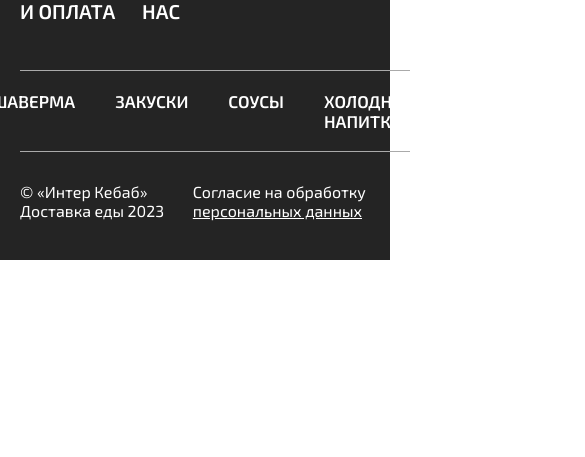
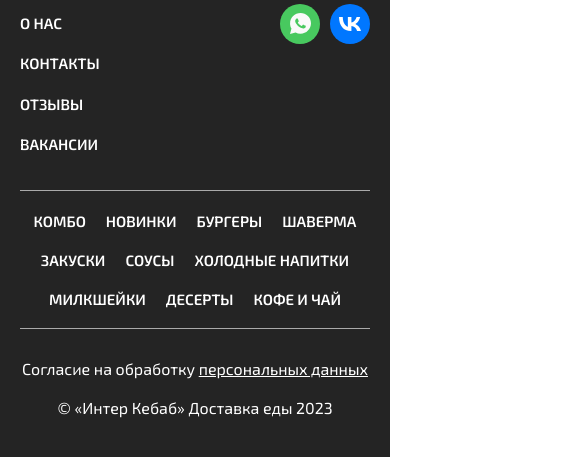
Before and after one commit to I1Kazma/Inter_Kebab, a plain HTML site: page index.html in a window 390 px wide. Shown: the part 1069-1526 px from the top of the page, 585 px wide, since content can reach past the window. Before the commit the page ends 1329 px from the top, so only its background shows below. Drawn offline with Linux system fonts and the light colour scheme.

Commit message:
header & footer finally adaptive

```diff
--- a/css/base/style.sass
+++ b/css/base/style.sass
@@ -46,6 +46,16 @@ button
     padding: 3px 7px 3px 6px
     color: white
 
+.whatsapp, .vk
+    rect
+        transition: 0.3s ease
+
+.whatsapp:hover rect
+    fill: #6cd37e
+
+.vk:hover rect
+    fill: #3292ff
+
 .max-width-wrapper
     width: 100%
     @include flex-center
--- a/css/layout/footer.sass
+++ b/css/layout/footer.sass
@@ -17,6 +17,10 @@
             position: absolute
             top: -60px
 
+            @include desktop-small
+                width: 110px
+                height: 92px
+
         .footer__layout__info
             display: flex
             justify-content: space-between
@@ -27,6 +31,13 @@
                 display: flex
                 gap: 20px
 
+                @include desktop-small
+                    max-width: 312px
+                    flex-wrap: wrap
+
+                @media (max-width: 580px)
+                    flex-direction: column
+
                 a
                     font-size: 20px
                     color: white
@@ -34,10 +45,17 @@
                     line-height: 130%
                     text-transform: uppercase
 
+                    @include desktop-small
+                        font-size: 15px
+
             .footer__layout__social
                 display: flex
                 gap: 10px
                 align-items: center
+
+                @include desktop-small
+                    flex-direction: column
+                    align-items: flex-end
 
                 .footer__layout__right__phone
                     a
@@ -45,6 +63,13 @@
                         font-size: 24px
                         font-weight: 600
                         line-height: 130%
+
+                        @include mobile-big
+                            font-size: 17px
+
+                .social-links
+                    display: flex
+                    gap: 10px
 
         .footer__layout__menu
             padding: 20px 10px
@@ -55,6 +80,10 @@
                 display: flex
                 gap: 40px
                 justify-content: center
+                flex-wrap: wrap
+
+                @include desktop-small
+                    gap: 20px
 
                 li
 
@@ -65,14 +94,25 @@
                         color: #FFF
                         text-transform: uppercase
 
+                        @include desktop-small
+                            font-size: 15px
+
         .footer__layout__copyright
             display: flex
             justify-content: space-between
             width: 100%
             padding-top: 30px
 
+            @include mobile-big
+                flex-direction: column-reverse
+                gap: 20px
+
             span, a
                 color: white
+
+            span
+                @include mobile-big
+                    text-align: center
 
             a
                 text-decoration: underline
--- a/css/layout/header.sass
+++ b/css/layout/header.sass
@@ -35,6 +35,9 @@
             width: 100%
             height: 100%
             padding: 20px 30px
+
+            @include tablet
+                padding: 20px 20px
 
             .header__mobile__wrapper__link
                 border-top: 1px solid grey
@@ -357,17 +360,17 @@
                     &:hover a
                         color: $orange-hover
 
-                .header__bottom__layout__whatsapp, .header__bottom__layout__vk
+                .whatsapp, .vk
                     rect
                         transition: 0.3s ease
 
-                .header__bottom__layout__whatsapp,
-                .header__bottom__layout__vk
+                .whatsapp,
+                .vk
                     @media (max-width: 420px)
                         display: none
 
-                .header__bottom__layout__whatsapp:hover rect
+                .whatsapp:hover rect
                     fill: #6cd37e
 
-                .header__bottom__layout__vk:hover rect
+                .vk:hover rect
                     fill: #3292ff
--- a/index.html
+++ b/index.html
@@ -43,7 +43,7 @@
             <a href="#">Контакты</a>
           </li>
           <li class="header__mobile__social-links">
-            <div class="header__bottom__layout__whatsapp">
+            <div class="whatsapp">
               <a href="#">
                 <svg
                   xmlns="http://www.w3.org/2000/svg"
@@ -60,7 +60,7 @@
                 </svg>
               </a>
             </div>
-            <div class="header__bottom__layout__vk">
+            <div class="vk">
               <a href="#">
                 <svg
                   xmlns="http://www.w3.org/2000/svg"
@@ -246,7 +246,7 @@
                 <div class="header__bottom__layout__phone">
                   <a href="tel:+79525804030">+7 952 580-40-30</a>
                 </div>
-                <div class="header__bottom__layout__whatsapp">
+                <div class="whatsapp">
                   <a href="#">
                     <svg
                       xmlns="http://www.w3.org/2000/svg"
@@ -263,7 +263,7 @@
                     </svg>
                   </a>
                 </div>
-                <div class="header__bottom__layout__vk">
+                <div class="vk">
                   <a href="#">
                     <svg
                       xmlns="http://www.w3.org/2000/svg"
@@ -304,7 +304,8 @@
                 <div class="footer__layout__right__phone">
                   <a href="tel:+79525804030">+7 952 580-40-30</a>
                 </div>
-                <div class="footer__layout__right__whatsapp">
+                <div class="social-links">
+                  <div class="whatsapp">
                     <a href="#">
                       <svg
                         xmlns="http://www.w3.org/2000/svg"
@@ -321,7 +322,7 @@
                       </svg>
                     </a>
                   </div>
-                <div class="footer__layout__right__vk">
+                  <div class="vk">
                     <a href="#">
                       <svg
                         xmlns="http://www.w3.org/2000/svg"
@@ -337,6 +338,7 @@
                         />
                       </svg>
                     </a>
+                  </div>
                 </div>
               </div>
             </div>
```
Also changed, not shown: css/base/style.css, css/layout/footer.css, css/layout/header.css, css/main.css, 4 other files. Lines whose indentation alone changed are shown as unchanged.
